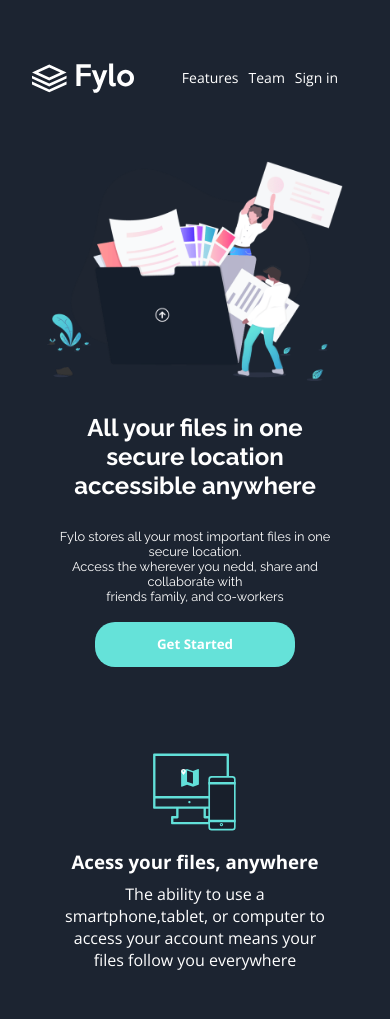
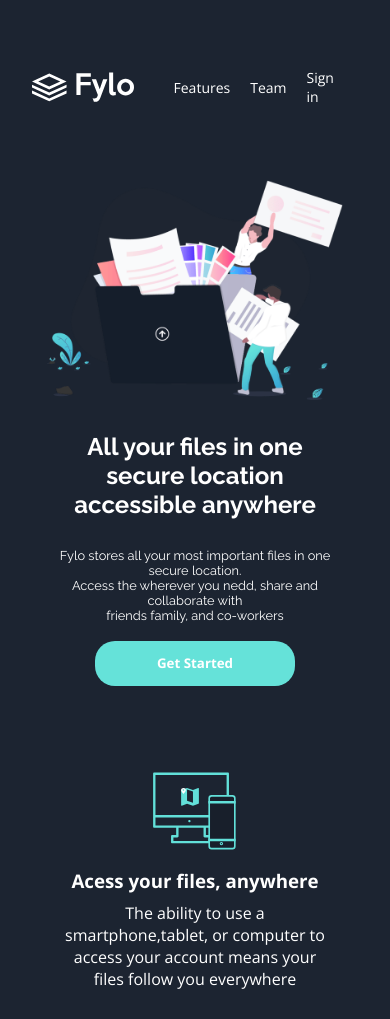
Before and after one commit to DevenRathod2/frontend-mentor-ex3, a plain HTML site: page index.html in a window 390 px wide. Shown: the top 1019 px of the page. Drawn offline with nearby package versions, Linux system fonts and the light colour scheme; files whose address does not match are found by name.

Commit message:
Frontend Mentor Challange No 3 intilize

```diff
--- a/style.css
+++ b/style.css
@@ -368,7 +368,7 @@ footer div {
 
   nav ul li {
     font-size: 14px;
-    margin-left: -10px;
+    margin-left: 0px;
   }
 
   .text_section {
```
